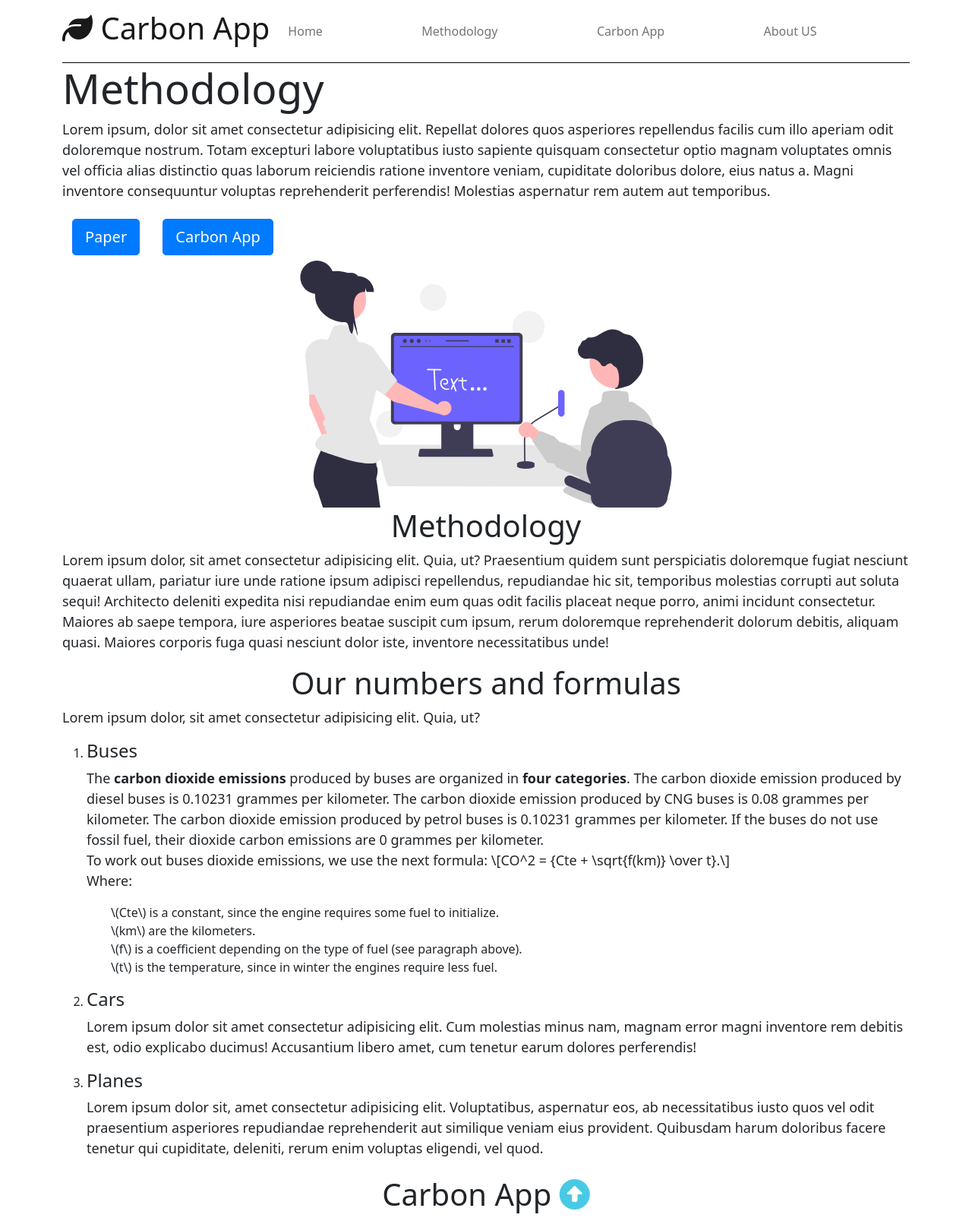
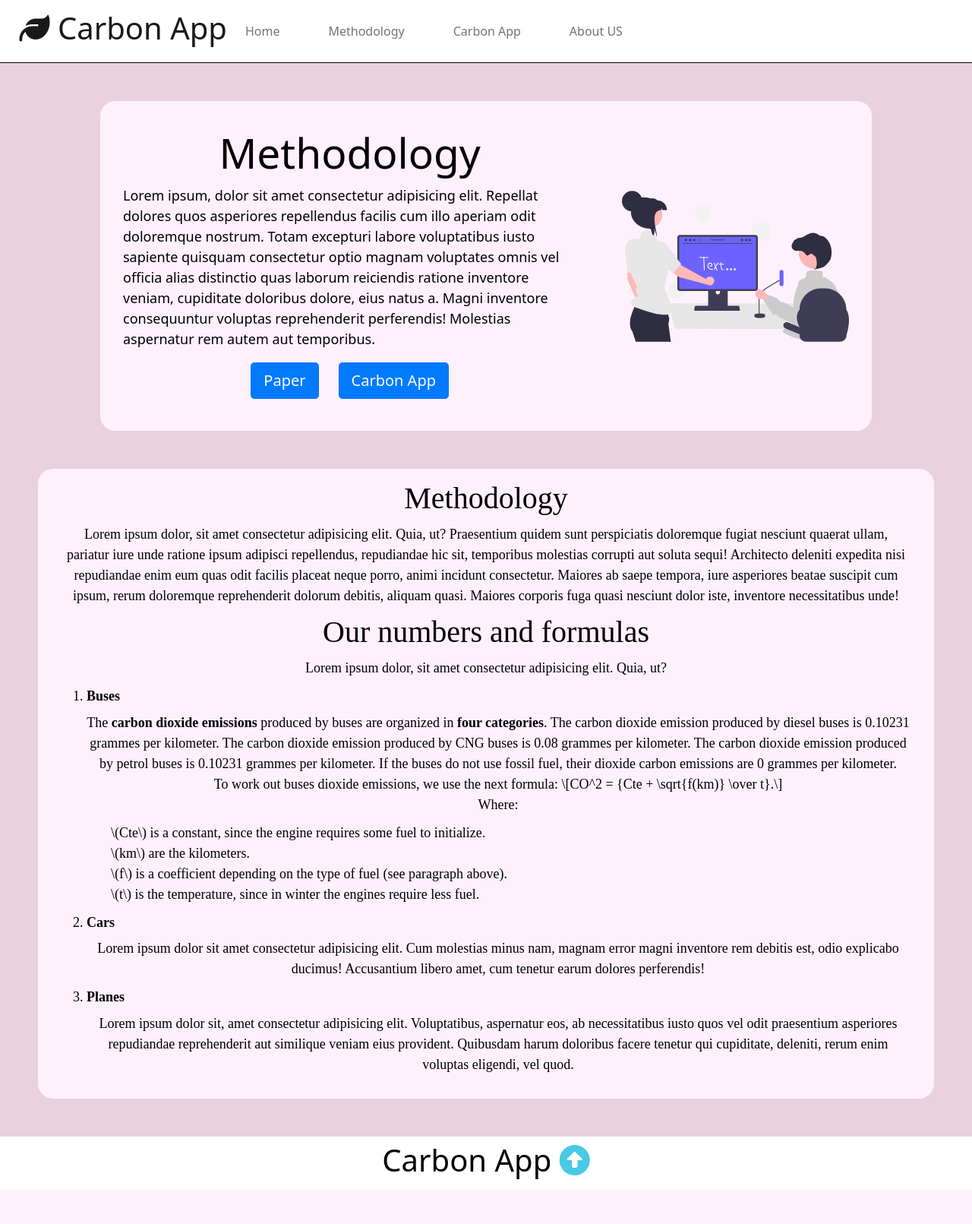
Before and after one commit to po-box40/FOR19_group4, a Flask app: page /methodology in a window 1280 px wide. Shown: the whole page at 76% size. After the commit the page ends 1566 px from the top, so only its background shows below. Run offline with Flask 2, Linux system fonts and the light colour scheme; some libraries are stand-ins or nearby versions.

Commit message:
More changes to css

```diff
--- a/static/layout.css
+++ b/static/layout.css
@@ -47,6 +47,8 @@ img {
 /* Navbar */
 .navbar {
   border-bottom: black 1px solid;
+  padding: 2%;
+  background-color: #ffffff;
 }
 
 .navlink {
--- a/static/methodology.css
+++ b/static/methodology.css
@@ -6,98 +6,106 @@ Methodology, section 2 (methodology, boxes): #8badd9
 */
 
 /* Utilities  */
+body {
+  background-color: #ead1dcff;
+  color: black;
+}
+
 p {
   margin: 10px 0;
   font-size: 18px;
 }
+
 h4 {
   font-size: 18px;
   text-align: left;
   font-weight: bold;
 }
+
 ol {
   font-size: 18px;
 }
+
 /* Section header */
 .section_header_methodology {
-  background-color:#2a4359;
+  background-color: #ead1dcff;
 }
+
 .header {
+  margin: 50px;
+  border-radius: 20px;
+  align-items: center;
+  justify-content: center;
   display: flex;
-  align-items: start;
-  background: #2a4359;
+  background: #fff1fcff;
+  color: black
 }
+
 .header .box {
   flex: 1;
-  background: #2a4359;
-  color: #fff;
-  border-radius: 10px;
+  background: #fff1fcff;
+  color: black;
+  border-radius: 20px;
   margin: 20px 10px;
   padding: 15px 20px;
-  text-align:center;
+  text-align: center;
   align-items: center;
   justify-content: center;
 }
+
 .header .box:nth-of-type(1) {
-  flex-grow:2;
+  flex-grow: 2;
 }
+
 .header .box:nth-of-type(2) {
-  flex-grow:1;
+  flex-grow: 1;
 }
+
 .container_buttons_links_header {
   display: flex;
   justify-content: center;
   align-items: center;
-  flex-wrap:wrap;
+  flex-wrap: wrap;
 }
+
 .container_buttons_links_header a:hover {
   color: #2a4359;
 }
+
 .container_buttons_links_header btn {
   width: 100px;
   height: 100px;
   background: #2a4359;
   color: #fff;
   display: flex;
-  justify-content:center;
-  align-items:center;
+  justify-content: center;
+  align-items: center;
 }
+
 /* Section methodology */
+
+
 .section_body_methodology {
-  background-color:#466fa6;
-}
-.methodology {
-  display: flex;
-  align-items: start;
-  background: #466fa6;
-}
-.methodology .box_table {
+
+  font-family: 'Times New Roman', Times, serif;
   flex: 1;
-  background: #8badd9;
+  background-color: #fff1fcff;
   color: black;
-  border-radius: 10px;
-  margin: 10px 10px 10px 10px;
+  border-radius: 20px;
+  margin: 50px;
   padding: 15px 15px;
-  text-align:center;
+  text-align: center;
   align-items: center;
   justify-content: center;
+
 }
-.methodology .box_table:nth-of-type(1) {
-  flex-grow:1;
-  background: #466fa6;
-}
-.methodology .box_table:nth-of-type(2) {
-  flex-grow:4;
-}
-.methodology .box_table:nth-of-type(3) {
-  flex-grow:1;
-  background: #466fa6;
-}
+
 
 @media (max-width:768px) {
   .header {
     flex-direction: column;
   }
+
   .methodology {
     flex-direction: column;
   }
--- a/templates/layout.html
+++ b/templates/layout.html
@@ -39,9 +39,9 @@
 
 <body>
   <section class="section_carbon_app_navbar">
-    <div class="container">
-      <nav class="navbar navbar-expand-lg navbar-light d-flex">
-        <a class="navbar-brand me-right-2" href="#">
+    <div class="me-0">
+      <nav class="navbar navbar-expand-lg navbar-light d-flex padded-navbar">
+        <a class="navbar-brand me-lg-3" href="#">
           <h1 class="logo">
             <span class="text-logo"><i class="fa-solid fa-leaf"></i> Carbon</span> App
           </h1>
@@ -50,29 +50,26 @@
           aria-controls="navbarNav" aria-expanded="false" aria-label="Toggle navigation">
           <span class="navbar-toggler-icon"></span>
         </button>
-        <div class="collapse navbar-collapse flex-row-reverse" id="navbarNav">
+        <div class="collapse navbar-collapse flex-grow-1" id="navbarNav">
           <ul class="navbar-nav flex-grow-1">
-            <li class="nav-item flex-grow-1">
+            <li class="nav-item me-lg-5">
               <a class="nav-link" href="{{url_for('home')}}"> Home</a>
             </li>
-            <li class="nav-item flex-grow-1 ">
+            <li class="nav-item me-lg-5">
               <a class="nav-link" href="{{url_for('methodology')}}">Methodology</a>
             </li>
-            <li class="nav-item flex-grow-1">
+            <li class="nav-item me-lg-5">
               <a class="nav-link" href="{{url_for('carbon_app')}}">Carbon App</a>
             </li>
-            <li class="nav-item flex-grow-1">
+            <li class="nav-item me-lg-5">
               <a class="nav-link" href="{{url_for('AboutUs')}}">About US</a>
             </li>
           </ul>
         </div>
       </nav>
-
-    </div>
     </div>
   </section>
-
-
+</body>
 {% block content %} {% endblock %}
 
 <section class="section_footer">
--- a/templates/methodology.html
+++ b/templates/methodology.html
@@ -1,6 +1,7 @@
 {% extends "layout.html" %}
 {% block content %}
 
+<link rel="stylesheet" href="{{ url_for('static', filename='methodology.css') }}">
 <!-- Header -->
 <section class="section_header_methodology">
     <div class="container">
@@ -9,23 +10,25 @@
             <div class="box">
                 <h1 style="font-size:55px;"><span class="text-logo"> Methodology</span></h1>
                 <p style="text-align:left;">
-              Lorem ipsum, dolor sit amet consectetur adipisicing elit. Repellat dolores quos asperiores repellendus facilis cum illo aperiam odit doloremque nostrum. Totam excepturi labore voluptatibus iusto sapiente quisquam consectetur optio magnam voluptates omnis vel officia alias distinctio quas laborum reiciendis ratione inventore veniam, cupiditate doloribus dolore, eius natus a. Magni inventore consequuntur voluptas reprehenderit perferendis! Molestias aspernatur rem autem aut temporibus.
+                    Lorem ipsum, dolor sit amet consectetur adipisicing elit. Repellat dolores quos asperiores
+                    repellendus facilis cum illo aperiam odit doloremque nostrum. Totam excepturi labore voluptatibus
+                    iusto sapiente quisquam consectetur optio magnam voluptates omnis vel officia alias distinctio quas
+                    laborum reiciendis ratione inventore veniam, cupiditate doloribus dolore, eius natus a. Magni
+                    inventore consequuntur voluptas reprehenderit perferendis! Molestias aspernatur rem autem aut
+                    temporibus.
                 </p>
                 <div class="container_buttons_links_header">
                     <div class="btn">
-                <a href="#" class="btn btn-primary btn-lg mr-2", style="background-color:#007bff;">Paper</a>
+                        <a href="#" class="btn btn-primary btn-lg mr-2" , style="background-color:#007bff;">Paper</a>
                     </div>
                     <div class="btn">
-                <a href="{{url_for('carbon_app')}}" class="btn btn-primary btn-lg mr-2", style="background-color:#007bff;">Carbon App</a>
+                        <a href="{{url_for('carbon_app')}}" class="btn btn-primary btn-lg mr-2" ,
+                            style="background-color:#007bff;">Carbon App</a>
                     </div>
                 </div>
             </div>
             <div class="box">
-          <img
-            src="{{url_for('static', filename='icons/methodology1.svg')}}"
-            width="325"
-            height="325"
-            alt=""/>
+                <img src="{{url_for('static', filename='icons/methodology1.svg')}}" width="325" height="325" alt="" />
             </div>
         </div>
 
@@ -39,7 +42,12 @@
         <div class="methodology" style="display:block;">
             <h1 style="text-align:center;"> Methodology</h1>
             <p>
-              Lorem ipsum dolor, sit amet consectetur adipisicing elit. Quia, ut? Praesentium quidem sunt perspiciatis doloremque fugiat nesciunt quaerat ullam, pariatur iure unde ratione ipsum adipisci repellendus, repudiandae hic sit, temporibus molestias corrupti aut soluta sequi! Architecto deleniti expedita nisi repudiandae enim eum quas odit facilis placeat neque porro, animi incidunt consectetur. Maiores ab saepe tempora, iure asperiores beatae suscipit cum ipsum, rerum doloremque reprehenderit dolorum debitis, aliquam quasi. Maiores corporis fuga quasi nesciunt dolor iste, inventore necessitatibus unde!
+                Lorem ipsum dolor, sit amet consectetur adipisicing elit. Quia, ut? Praesentium quidem sunt perspiciatis
+                doloremque fugiat nesciunt quaerat ullam, pariatur iure unde ratione ipsum adipisci repellendus,
+                repudiandae hic sit, temporibus molestias corrupti aut soluta sequi! Architecto deleniti expedita nisi
+                repudiandae enim eum quas odit facilis placeat neque porro, animi incidunt consectetur. Maiores ab saepe
+                tempora, iure asperiores beatae suscipit cum ipsum, rerum doloremque reprehenderit dolorum debitis,
+                aliquam quasi. Maiores corporis fuga quasi nesciunt dolor iste, inventore necessitatibus unde!
             </p>
         </div>
 
@@ -60,7 +68,12 @@
                     <li>
                         <h4>Buses</h4>
                         <p class="text-left">
-                            The <strong>carbon dioxide emissions</strong> produced by buses are organized in <strong>four categories</strong>. The carbon dioxide emission produced by diesel buses is 0.10231 grammes per kilometer. The carbon dioxide emission produced by CNG buses is 0.08 grammes per kilometer. The carbon dioxide emission produced by petrol buses is 0.10231 grammes per kilometer. If the buses do not use fossil fuel, their dioxide carbon emissions are 0 grammes per kilometer.
+                            The <strong>carbon dioxide emissions</strong> produced by buses are organized in
+                            <strong>four categories</strong>. The carbon dioxide emission produced by diesel buses is
+                            0.10231 grammes per kilometer. The carbon dioxide emission produced by CNG buses is 0.08
+                            grammes per kilometer. The carbon dioxide emission produced by petrol buses is 0.10231
+                            grammes per kilometer. If the buses do not use fossil fuel, their dioxide carbon emissions
+                            are 0 grammes per kilometer.
                             <br>
                             To work out buses dioxide emissions, we use the next formula:
                             \[CO^2 = {Cte + \sqrt{f(km)} \over t}.\]
@@ -86,13 +99,18 @@
                     <li>
                         <h4>Cars</h4>
                         <p class="text-left">
-                            Lorem ipsum dolor sit amet consectetur adipisicing elit. Cum molestias minus nam, magnam error magni inventore rem debitis est, odio explicabo ducimus! Accusantium libero amet, cum tenetur earum dolores perferendis!
+                            Lorem ipsum dolor sit amet consectetur adipisicing elit. Cum molestias minus nam, magnam
+                            error magni inventore rem debitis est, odio explicabo ducimus! Accusantium libero amet, cum
+                            tenetur earum dolores perferendis!
                         </p>
                     </li>
                     <li>
                         <h4>Planes</h4>
                         <p class="text-left">
-                            Lorem ipsum dolor sit, amet consectetur adipisicing elit. Voluptatibus, aspernatur eos, ab necessitatibus iusto quos vel odit praesentium asperiores repudiandae reprehenderit aut similique veniam eius provident. Quibusdam harum doloribus facere tenetur qui cupiditate, deleniti, rerum enim voluptas eligendi, vel quod.
+                            Lorem ipsum dolor sit, amet consectetur adipisicing elit. Voluptatibus, aspernatur eos, ab
+                            necessitatibus iusto quos vel odit praesentium asperiores repudiandae reprehenderit aut
+                            similique veniam eius provident. Quibusdam harum doloribus facere tenetur qui cupiditate,
+                            deleniti, rerum enim voluptas eligendi, vel quod.
                         </p>
                     </li>
                 </ol>
```
Lines whose indentation alone changed are shown as unchanged.
